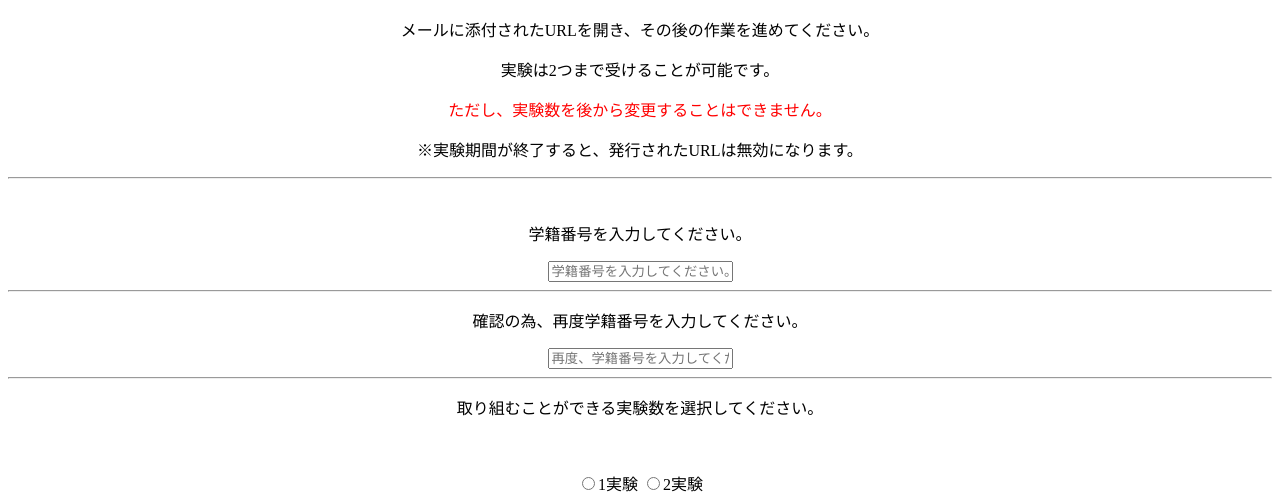
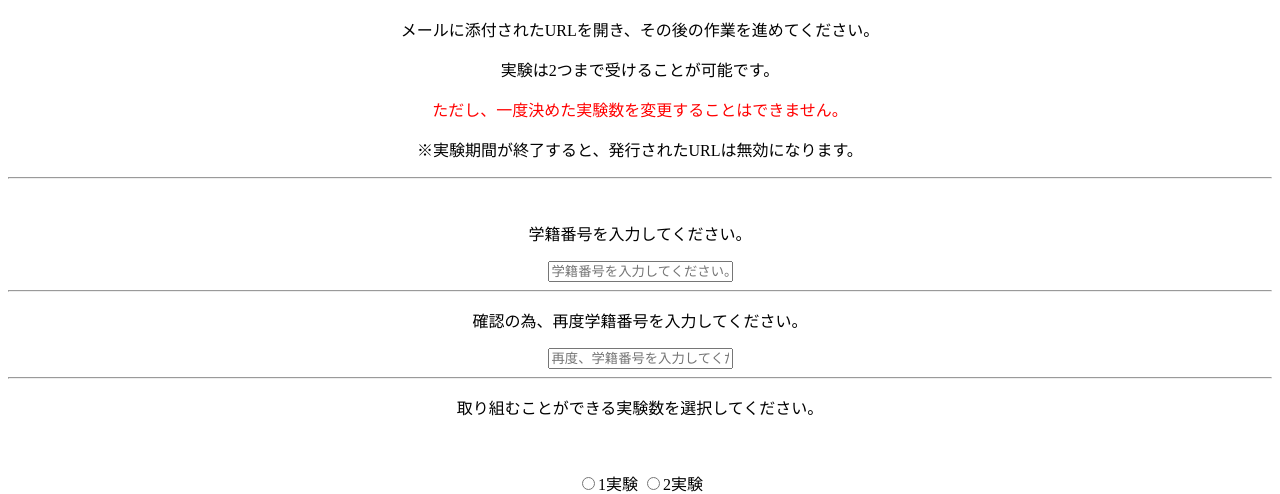
Before and after one commit to soundofhorizon/ronbun_url_assignment, a PHP site: page / in a window 1280 px wide. Shown: the part 163-657 px from the top of the page. Run offline with PHP 8.4, Linux system fonts and the light colour scheme; some libraries are stand-ins or nearby versions.

Commit message:
Update index.php

```diff
--- a/index.php
+++ b/index.php
@@ -203,7 +203,7 @@
         <p>選択した数のURLが発行され、そのURLが記載されたメールが、記載された学籍番号のメールに送信されます。</p>
         <p>メールに添付されたURLを開き、その後の作業を進めてください。</p>
         <p>実験は2つまで受けることが可能です。</p>
-        <p><font color="red">ただし、実験数を後から変更することはできません。</font></p>
+        <p><font color="red">ただし、一度決めた実験数を変更することはできません。</font></p>
         <p>※実験期間が終了すると、発行されたURLは無効になります。</p>
         <hr>
         <br>
```
